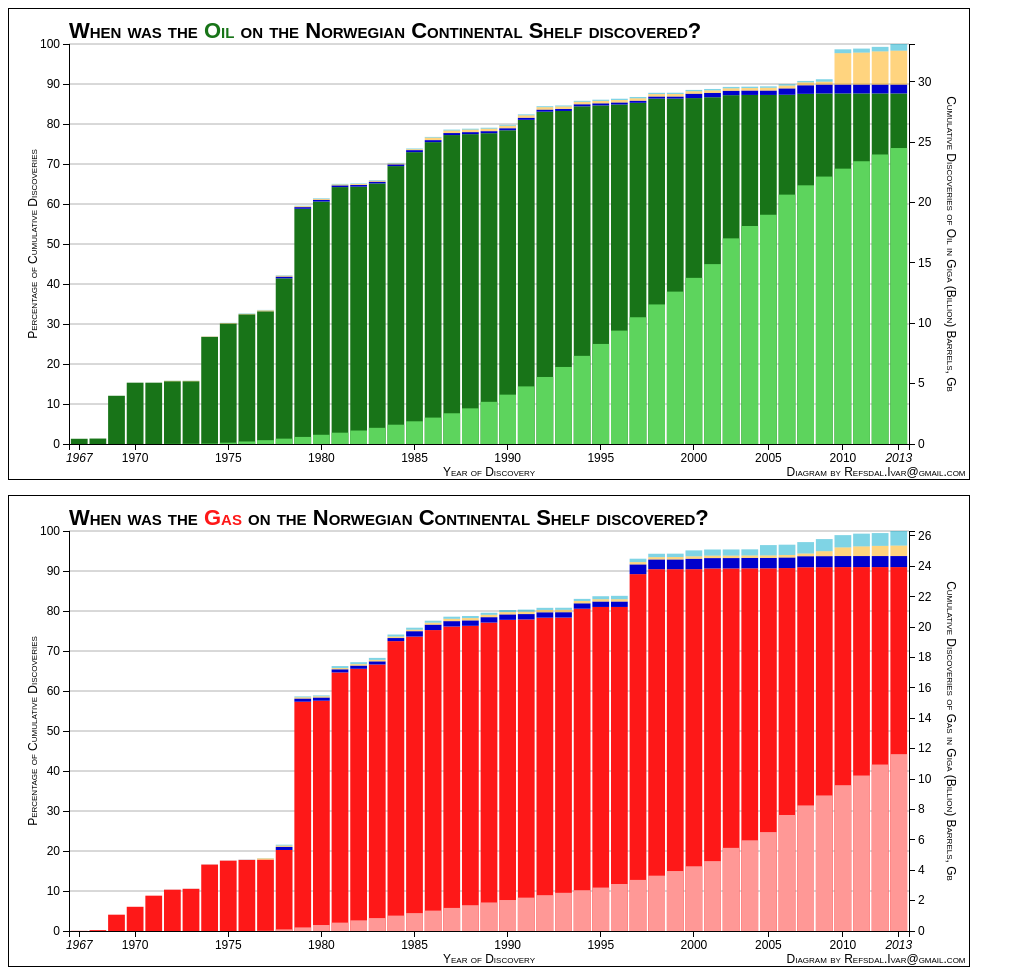
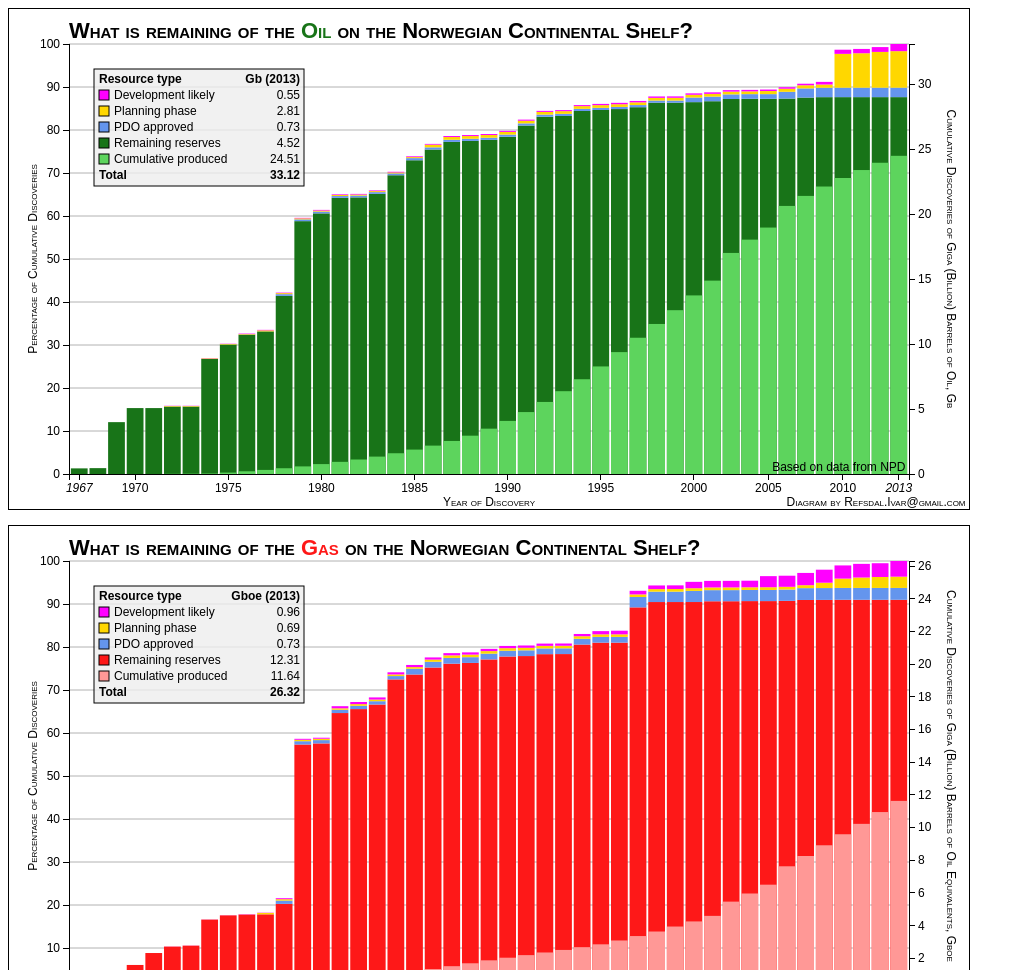
Before and after one commit to ivarref/ncs-discoveries, a plain HTML site: page index.html in a window 1280 px wide. Shown: the top 970 px of the page, without its empty margins (0-1025 px from the left). Drawn offline with Linux system fonts and the light colour scheme.

Commit message:
o Add legend box...

```diff
--- a/index.html
+++ b/index.html
@@ -13,7 +13,7 @@ text.heading { font: 22px sans-serif; font-variant: small-caps; font-weight: bol
   shape-rendering: crispEdges;
 }
 </style>
-<title>When was the Petroleum on the Norwegian Continental Shelf discovered?</title>
+<title>What is remaining of Petroleum on the Norwegian Continental Shelf discovered?</title>
 <body>
 <script src="d3.v3.min.js"></script>
 <script>
@@ -25,7 +25,7 @@ function singleElement(root, elementtype, id) {
 
 var margin = {top: 35, right: 60, bottom: 35, left: 60},
     width = 960 - margin.left - margin.right,
-    height = 470 - margin.top - margin.bottom
+    height = 500 - margin.top - margin.bottom
 
 var svg1 = d3.select("body").append("svg")
     .attr("width", width + margin.left + margin.right)
@@ -80,6 +80,10 @@ function get_cumulative_produced(data) {
 }
 
 function update(svg, nested_data, resource, colors) {
+  colors['likely'] = 'fuchsia'
+  colors['planning'] = 'gold'
+  colors['pdo'] = 'cornflowerblue'
+
   var y = d3.scale.linear().range([height, 0])
   var x = d3.scale.ordinal().rangeBands([0, width], .1)
 
@@ -131,6 +135,7 @@ function update(svg, nested_data, resource, colors) {
   /*
   Goals:
   ======
+  Use 100 percent for total producing/shutdown fields
   Add info box with numbers for most recent year
 
   Done
@@ -164,8 +169,7 @@ function update(svg, nested_data, resource, colors) {
   .attr('width', x.rangeBand())
   .attr('x', function(d, i) { return x(d.key) })
   .attr('y', function(d) { return y(d.cumulative_recoverable_regular+d.cumulative_recoverable_pdo_approved) })
-  .style('fill', 'mediumblue')
-  .style('fill-opacity', '100%')
+  .style('fill', colors['pdo'])
 
   // Planning phase reserves
   singleElement(svg, 'g', 'bars_planning_phase')
@@ -176,8 +180,7 @@ function update(svg, nested_data, resource, colors) {
   .attr('width', x.rangeBand())
   .attr('x', function(d, i) { return x(d.key) })
   .attr('y', function(d) { return y(d.cumulative_recoverable_regular+d.cumulative_recoverable_pdo_approved+d.cumulative_recoverable_planning_phase) })
-  .style('fill', '#ffaa00')
-  .style('fill-opacity', '50%')
+  .style('fill', colors['planning'])
 
   // Likely resources
   singleElement(svg, 'g', 'bars_development_likely')
@@ -188,8 +191,7 @@ function update(svg, nested_data, resource, colors) {
   .attr('width', x.rangeBand())
   .attr('x', function(d, i) { return x(d.key) })
   .attr('y', function(d) { return y(d.cumulative_recoverable_regular+d.cumulative_recoverable_likely+d.cumulative_recoverable_pdo_approved+d.cumulative_recoverable_planning_phase) })
-  .style('fill', '#00aacc')
-  .style('fill-opacity', '50%')
+  .style('fill', colors['likely'])
 
   // Produced recoverable resources
   singleElement(svg, 'g', 'bars2')
@@ -207,7 +209,7 @@ function update(svg, nested_data, resource, colors) {
   var heading1 = singleElement(svg, 'text', 'heading1')
   .attr("transform", "translate(" + (0) + "," + (0) + ")")
   .attr("dy", "-.29em").attr("class", "heading")
-  .html('When was' + (resource==='All Petroleum'? '' : " the") + '&nbsp;')
+  .html('What is remaining of ' + (resource==='All Petroleum'? '' : " the") + '&nbsp;')
 
   var heading2 = singleElement(svg, 'text', 'heading2')
   .attr("transform", "translate(" + ww(heading1) + "," + (0) + ")")
@@ -219,39 +221,75 @@ function update(svg, nested_data, resource, colors) {
   var heading3 = singleElement(svg, 'text', 'heading3')
   .attr("transform", "translate(" + (ww(heading1) + ww(heading2)) + "," + (0) + ")")
   .attr("dy", "-.29em").attr("class", "heading")
-  .html('on the Norwegian Continental Shelf discovered?')
+  .html('on the Norwegian Continental Shelf?')
 
-  /*
-  var heading4 = singleElement(svg, 'text', 'heading4')
-  .attr("transform", "translate(" + (ww(heading1) + ww(heading2) + ww(heading3)) + "," + (0) + ")")
-  .attr("dy", "-.29em").attr("class", "heading")
-  .html('produced')
-  .style('fill', colors['produced'])
+  var d = nested_data[nested_data.length-1]
+  var decimals = 2
+  var boxes = [
+    {name : "Resource type", rtext : 'Gboe (' + d.key + ')' },
+    {name: "Development likely", rtext : d.cumulative_recoverable_likely.toFixed(decimals), color: colors['likely']},
+    {name: "Planning phase", rtext : d.cumulative_recoverable_planning_phase.toFixed(decimals), color: colors['planning']},
+    {name: "PDO approved", rtext : d.cumulative_recoverable_pdo_approved.toFixed(decimals), color: colors['pdo']},
+    {name: "Remaining reserves", rtext : (d.cumulative_recoverable_regular-d.cumulative_produced).toFixed(decimals), color: colors['remaining'] },
+    {name: "Cumulative produced", rtext : d.cumulative_produced.toFixed(decimals), color: colors['produced'] },
+    {name: "Total", rtext : (d.cumulative_recoverable_regular + d.cumulative_recoverable_pdo_approved + d.cumulative_recoverable_planning_phase + d.cumulative_recoverable_likely).toFixed(decimals)}
+    ]
+  var box = { w: 210, h:boxes.length*16 + 5, margin: 25 }
 
-  var info1 = singleElement(svg, 'text', 'info1')
-  .attr("transform", "translate(" + (0) + "," + (0) + ")")
-  .attr("dy", ".95em").attr("dx", ".25em").style('font-style', 'italic')
-  .html('And when was the ' + resource_capitalized + '&nbsp;')
+  var legendbox = singleElement(svg, 'g', 'legendbox')
+  .attr("transform", "translate(" + (box.margin) + "," + (box.margin) + ")")
 
-  var info2 = singleElement(svg, 'text', 'info2')
-  .attr("transform", "translate(" + (ww(info1)) + "," + (0) + ")")
-  .attr("dy", ".95em").attr("dx", ".25em").style('font-style', 'italic')
-  .style('fill', colors['produced'])
+  legendbox.append('rect')
+  .attr('width', box.w)
+  .attr('height', 5 + 16*boxes.length)
+  .style('fill', '#eee')
+  .style('fill-opacity', '80%')
+  .style('stroke', 'black')
+  .style('stroke-width', '1px')
+
+  var ctx = legendbox.selectAll('g').data(boxes)
+  .enter().append('g')
+  .attr('transform', function(d,i) { return "translate(5," + (5+i*16) + ")" })
+
+  ctx
+  .filter(function(d,i) { return i >= 1 && i != boxes.length-1 })
+  .append('rect')
+  .attr('width', 10)
+  .attr('height', 10)
+  .style('fill', function(d) { return d.color })
+  .style('stroke', 'black')
+  .style('stroke-width', '1px')
+
+  var leftColText = ctx
+  .append('text')
+
+  leftColText
+  .attr('dx', function(d,i) { return (i == 0 || i==boxes.length-1) ? null : '1.25em' })
+  .attr('dy', '.755em')
+  .text(prop('name'))
+
+  leftColText
+  .filter(function(d,i) { return i == 0 || i == boxes.length-1 })
   .style('font-weight', 'bold')
-  .text('produced')
 
-  var info3 = singleElement(svg, 'text', 'info3')
-  .attr("transform", "translate(" + (ww(info1) + ww(info2)) + "," + (0) + ")")
-  .attr("dy", ".95em").attr("dx", ".25em").style('font-style', 'italic')
-  .text('?')
-  */
+  var rightColText = ctx
+  .append('text')
+
+  rightColText
+  .attr('transform', 'translate(' + box.w + ', 0)')
+  .attr('dy', '.755em')
+  .attr('dx', '-.75em')
+  .style('text-anchor', 'end')
+  .text(prop('rtext'))
+  .filter(function(d,i) { return i == 0 || i == boxes.length-1 })
+  .style('font-weight', 'bold')
 
   singleElement(svg, 'text', 'yaxislabel')
   .attr("transform", "translate(" + (width+35) + "," + (height/2) + ") rotate(90)")
   .attr("dy", "-.29em")
   .attr('text-anchor', 'middle')
   .style('font-variant', 'small-caps')
-  .text('Cumulative Discoveries of ' + resource_capitalized + ' in Giga (Billion) Barrels, Gb')
+  .text('Cumulative Discoveries of Giga (Billion) Barrels of Oil Equivalents, Gboe')
 
   singleElement(svg, 'text', 'yaxislabel2')
   .attr("transform", "translate(" + (-35) + "," + (height/2) + ") rotate(-90)")
@@ -259,7 +297,6 @@ function update(svg, nested_data, resource, colors) {
   .attr('text-anchor', 'middle')
   .style('font-variant', 'small-caps')
   .text('Percentage of Cumulative Discoveries')
-
 
   singleElement(svg, 'text', 'xaxislabel')
   .attr("transform", "translate(" + (width/2) + "," + (height + margin.bottom) + ")")
@@ -275,6 +312,13 @@ function update(svg, nested_data, resource, colors) {
   .style("text-anchor", "end")
   .style('font-variant', 'small-caps')
   .text('Diagram by Refsdal.Ivar@gmail.com')
+
+  singleElement(svg, 'text', 'sourceinfo')
+  .attr("transform", "translate(" + (width) + "," + (height) + ")")
+  .attr("dy", "-.29em")
+  .attr("dx", "-.29em")
+  .style("text-anchor", "end")
+  .text('Based on data from NPD')
 }
 
 d3.tsv('data/data.tsv', function(err, data) {
@@ -323,8 +367,9 @@ d3.csv('data/produced.csv', function(err, data_production) {
 
   var col_oil = { 'remaining' : '#187418', 'produced' : '#5DD45D' /*d3.rgb(152,223,138)*/ }
   var col_gas = { 'remaining' : d3.rgb(254,24,24), 'produced' : d3.rgb(255,152,150) }
-  var col_oe = { 'remaining' : '#525252', 'produced' : '#ccc' }
+  var col_oe = { 'remaining' : 'saddlebrown', 'produced' : 'burlywood' }
   update(svg1, build_data('oil'), 'Oil', col_oil)
+  svg1.selectAll('text').text(function(d) { return d3.select(this).text().replace('Gboe', 'Gb').replace(' Equivalents', '') })
   update(svg2, build_data('gas'), 'Gas', col_gas)
   update(svg3, build_data('oe'), 'All Petroleum', col_oe)
 
```
